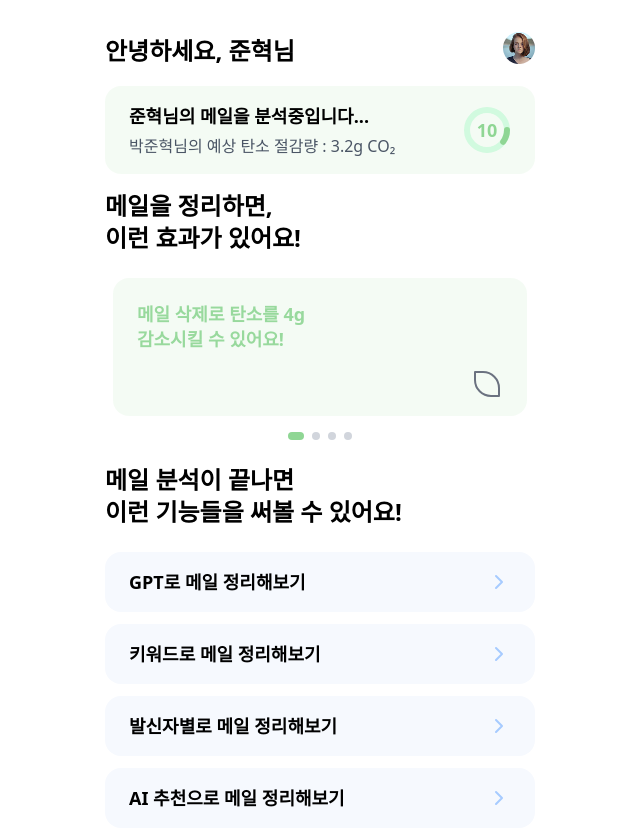
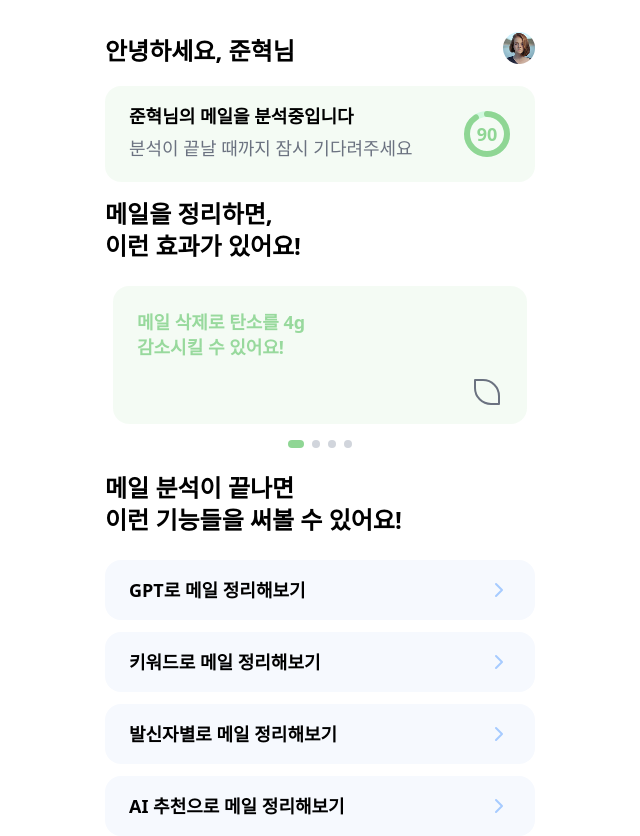
Before and after one commit to mail-green/mail-green-frontend, a React (Vite) app: page /home in a window 1280 px wide. Shown: the whole page, without its empty margins (320-960 px from the left). Built offline with nearby package versions, Linux system fonts and the light colour scheme.

Commit message:
[MG-13] feat : 분석 카드 각도 및 애니메이션 추가

```diff
--- a/src/components/home/analyzingStatusCard.tsx
+++ b/src/components/home/analyzingStatusCard.tsx
@@ -1,17 +1,24 @@
+import React, { useEffect, useState } from "react";
+
 export function AnalyzingStatusCard() {
     // TODO: 글로벌 스테이트로 분리 예정
     const userName = "준혁";
-    const carbonAmount = 3.2;
-    const progress = 10;
+    const targetProgress = 90;
+    const [progress, setProgress] = useState(0);
+
+    useEffect(() => {
+        // 마운트 시 한 번만 목표값으로 변경
+        setTimeout(() => setProgress(targetProgress), 100);
+    }, [targetProgress]);
 
     return (
         <div className="flex items-center bg-main-light rounded-2xl px-6 py-4 w-full">
             <div className="flex-1">
                 <div className="font-bold text-lg mb-1">
-                    {userName}님의 메일을 분석중입니다...
+                    {userName}님의 메일을 분석중입니다
                 </div>
-                <div className="text-gray-600 text-base">
-                    박{userName}님의 예상 탄소 절감량 : <span className="font-medium">{carbonAmount}g CO₂</span>
+                <div className="font-normal text-lg text-text mb-1">
+                    분석이 끝날 때까지 잠시 기다려주세요
                 </div>
             </div>
             {/* 원형 게이지 */}
@@ -35,7 +42,8 @@ export function AnalyzingStatusCard() {
                         strokeDasharray={2 * Math.PI * 20}
                         strokeDashoffset={2 * Math.PI * 20 * (1 - progress / 100)}
                         strokeLinecap="round"
-                        style={{ transition: "stroke-dashoffset 0.5s" }}
+                        style={{ transition: "stroke-dashoffset 1s" }}
+                        transform="rotate(-90 24 24)"
                     />
                 </svg>
                 <span className="absolute text-main font-bold text-lg">{progress}</span>
```
